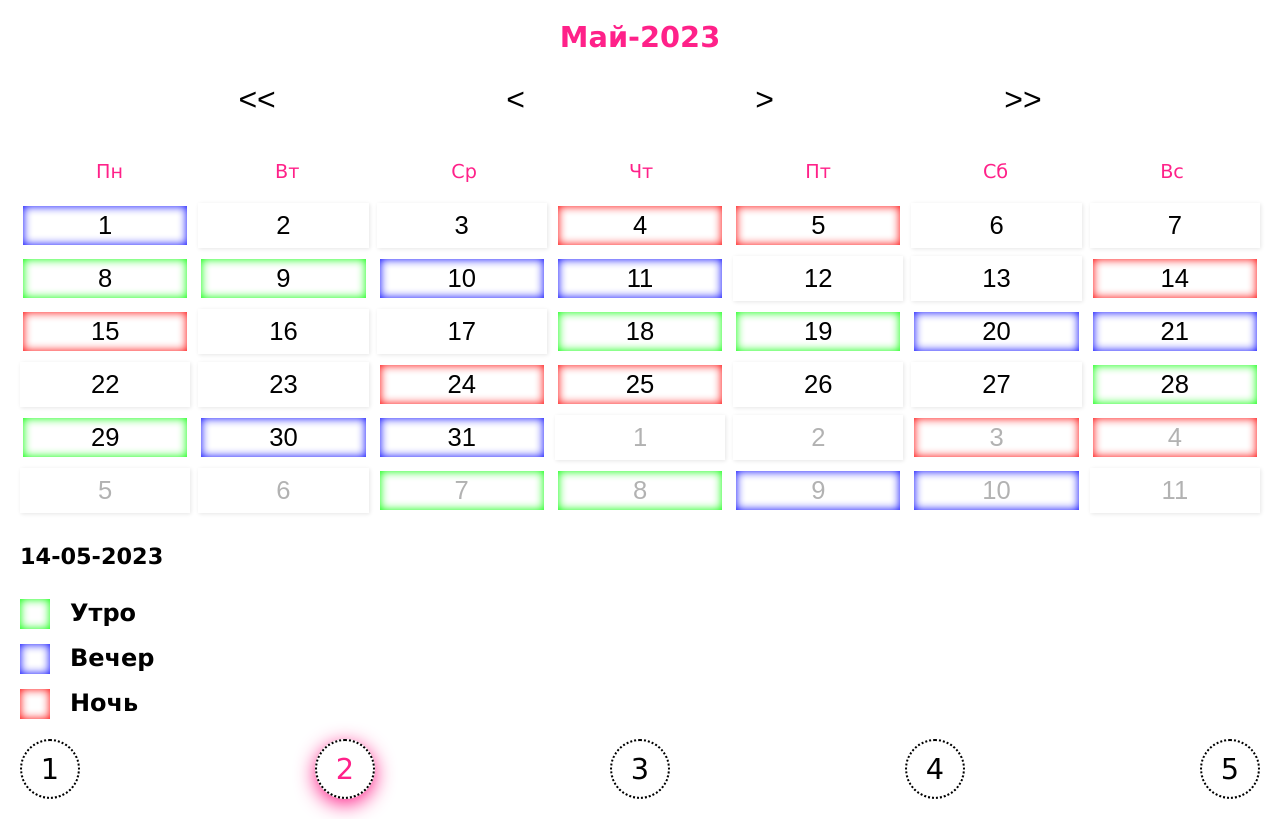
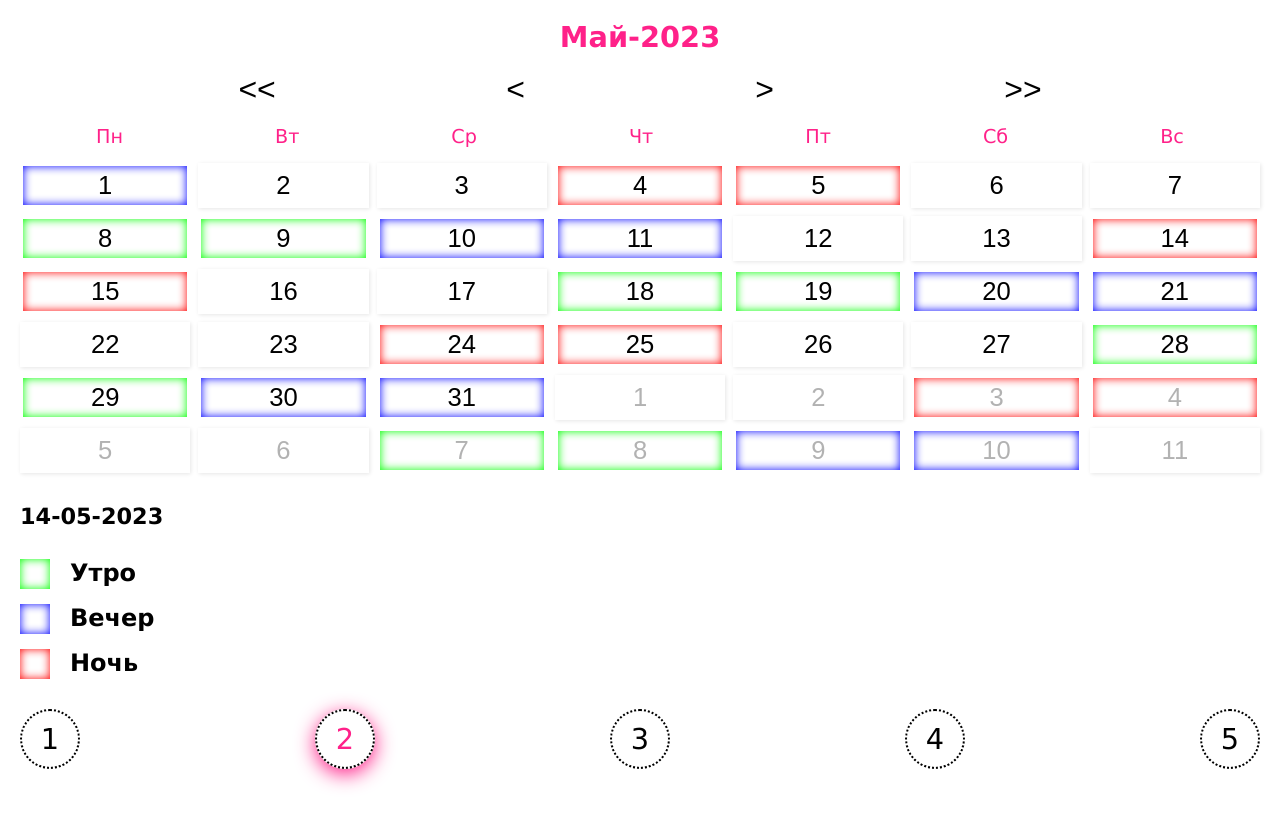
Before and after one commit to Alex228q/calendar5, a plain HTML site: page index.html in a window 1280 px wide. Drawn offline with Linux system fonts and the light colour scheme.

Commit message:
change style

```diff
--- a/style.css
+++ b/style.css
@@ -23,7 +23,7 @@ body {
 .header {
   display: flex;
   justify-content: space-evenly;
-  margin-bottom: 20px;
+  /* margin-bottom:15px; */
 }
 
 .header button {
@@ -45,7 +45,7 @@ body {
   font-weight: bold;
   color: var(--accent-color);
   text-align: center;
-  margin-bottom: 25px;
+  margin-bottom: 15px;
 }
 
 /* days */
@@ -53,7 +53,7 @@ body {
   display: flex;
   justify-content: space-around;
   text-align: center;
-  padding: 20px 0;
+  padding: 15px 0;
   font-size: 1.2rem;
   color: var(--accent-color);
 }
@@ -140,7 +140,7 @@ body {
 .crewBlock {
   display: flex;
   justify-content: space-between;
-  padding-top: 20px;
+  padding-top: 30px;
 }
 
 .crew {
```
